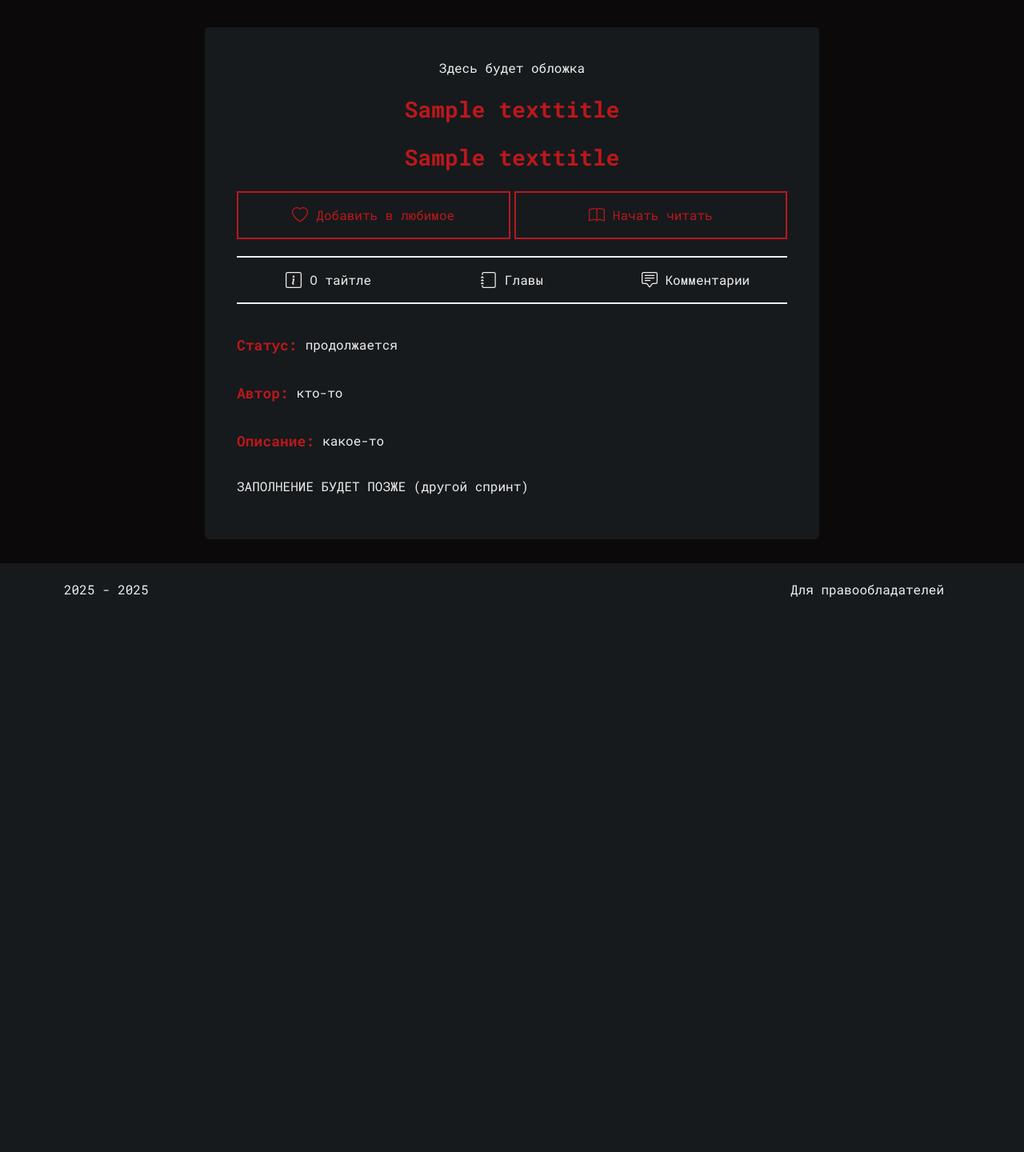
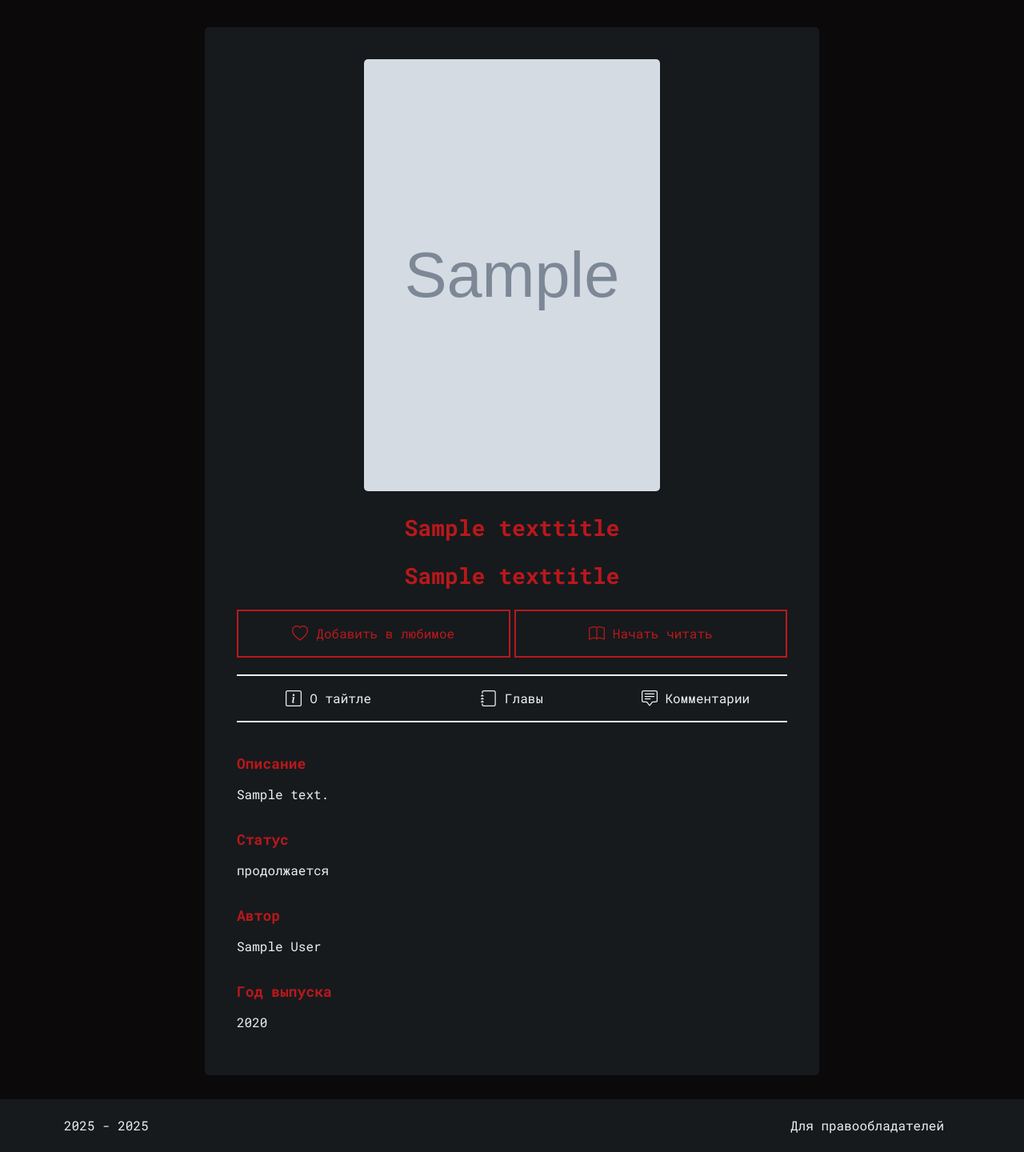
Before and after one commit to kv4D/abaslib, a Django app: page /title/1/?title_type=text&section=about in a window 1280 px wide. Shown: the part 66-1506 px from the top of the page at 80% size. Before the commit the page ends 813 px from the top, so only its background shows below. Run offline with Django 5.2, Linux system fonts and the light colour scheme; tables that the repository leaves empty hold one stand-in row (values such as "Sample post"); grey boxes marked "Sample" are stand-in pictures.

Commit message:
Добавлены обложки для страниц с тайтлами
Теперь обложки отображаются

```diff
--- a/main/templates/main/title_page.html
+++ b/main/templates/main/title_page.html
@@ -17,7 +17,7 @@
   <div class="container">
     <div id="main_content">
       <div id="title_head">
-        Здесь будет обложка
+        <img id="cover" src="{{ title.title_cover.url }}" alt="Тут была обложка">
         <h2>{{ title.title_name_rus }}</h2>
         <h2>{{ title.title_name_eng }}</h2>
       </div>
@@ -98,26 +98,25 @@
       </div>
       <br />
       {% if request.GET.section == 'about' %}
-        <div class="info">
-          <p class="highlighted_text">Статус:</p>
-          {% if title.title_is_ongoing %}
-            <p>продолжается</p>
-          {% else %}
-            <p>закончено</p>
-          {% endif %}
-        </div>
-        <div class="info">
-          <p class="highlighted_text">Автор:</p>
-          <p>кто-то</p>
-        </div>
-        <div class="info">
-          <p class="highlighted_text">Описание:</p>
-          <p>какое-то</p>
-        </div>
-        <p>ЗАПОЛНЕНИЕ БУДЕТ ПОЗЖЕ (другой спринт)</p>
+
+        <p class="highlighted_text">Описание</p>
+        <p>{{ title.title_description }}</p>
+
+        <p class="highlighted_text">Статус</p>
+        {% if title.title_is_ongoing %}
+          <p>продолжается</p>
+        {% else %}
+          <p>закончено</p>
+        {% endif %}
+
+        <p class="highlighted_text">Автор</p>
+        <p>{{ title.title_author }}</p>
+
+        <p class="highlighted_text">Год выпуска</p>
+        <p>{{ title.publication_year }}</p>
       {% elif request.GET.section == 'chapters' %}
         {% if not chapters %}
-          <p>Пока что здесь нет ничего</p>
+          <p>Кажется, главы еще не загрузили</p>
         {% endif %}
         <div id="chapters">
           {% for chapter in chapters %}
--- a/main/views.py
+++ b/main/views.py
@@ -95,6 +95,7 @@ def collect_comment_section(request, title_type, title_id):
         is_favorite = None
 
     if title:
+        print(title.title_cover.url)
         context = {
             'title': title,
             'title_type': title_type,
--- a/static/css/main/title_styles.css
+++ b/static/css/main/title_styles.css
@@ -46,3 +46,17 @@
     color: #BA181B;
     border: 2px solid;
 }
+
+.highlighted_text {
+    margin-bottom: 0;
+}
+
+p {
+    width: 50%;
+}
+
+#cover {
+    width: 370px;
+    height: 540px;
+    border-radius: 5px;
+}
--- a/users/forms.py
+++ b/users/forms.py
@@ -60,7 +60,7 @@ class RegisterForm(UserCreationForm):
         if email and email_used:
             raise forms.ValidationError(
                 self.error_messages['invalid_email'],
-                code='invalid_login',
+                code='invalid_email',
                 )
         return email
 
```
